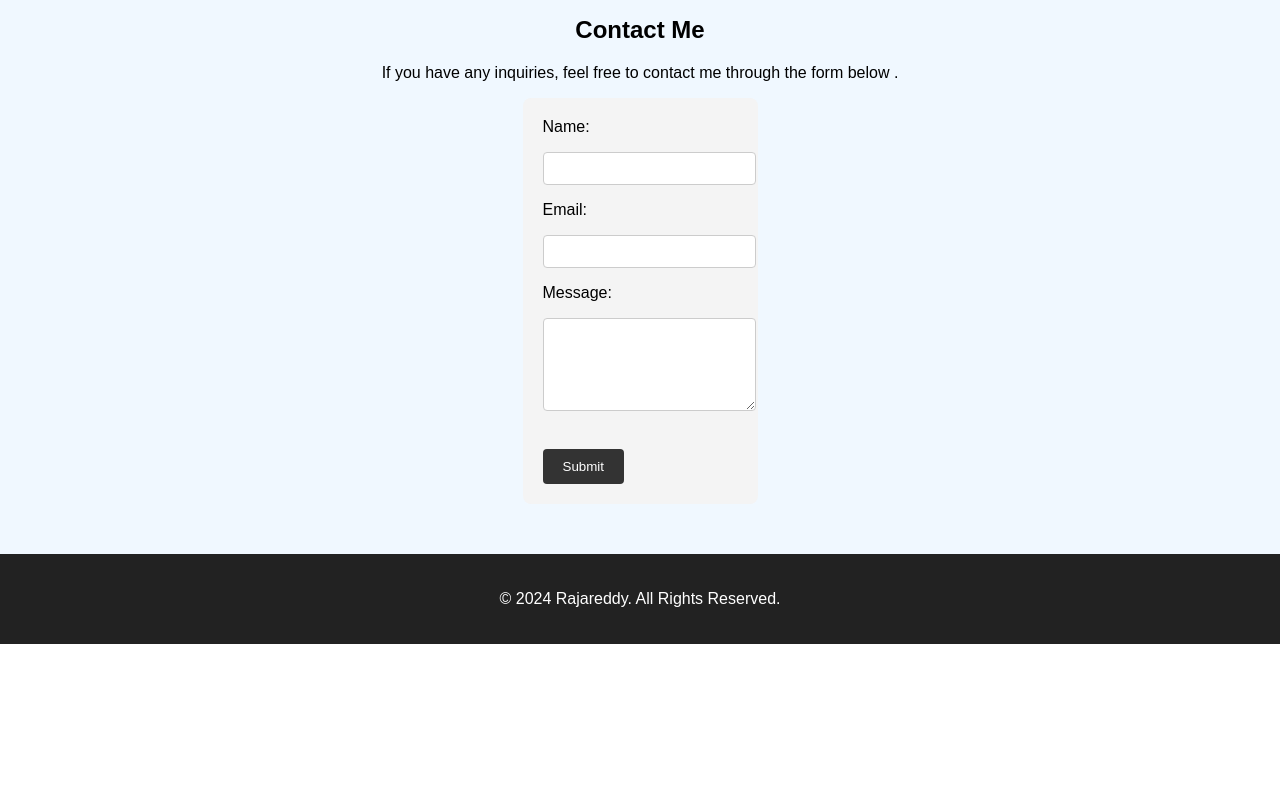
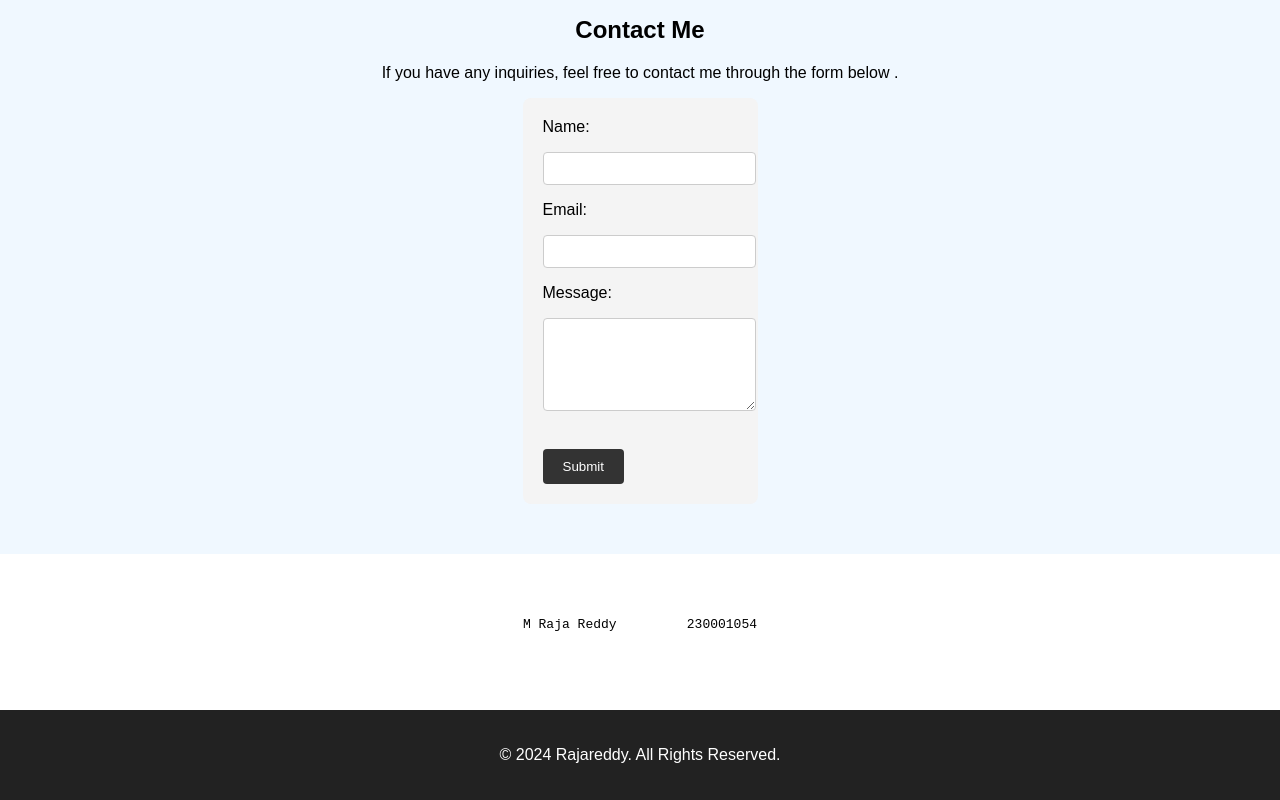
Before and after one commit to 1054reddy/Personal-portfolio-, a plain HTML site: page index.html in a window 1280 px wide. Shown: the part 1923-2723 px from the top of the page. Before the commit the page ends 2567 px from the top, so only its background shows below. Drawn offline with Linux system fonts and the light colour scheme.

Commit message:
Update index.html

```diff
--- a/index.html
+++ b/index.html
@@ -87,6 +87,14 @@
 
     </section>
 
+<!-- Photo Section -->
+    <section id="photo">
+        <div class="myphoto">
+        </div>
+        <pre>M Raja Reddy         230001054
+        </pre>
+    </section>
+
     <footer>
         <p>&copy; 2024 Rajareddy. All Rights Reserved.</p>
     </footer>
```
